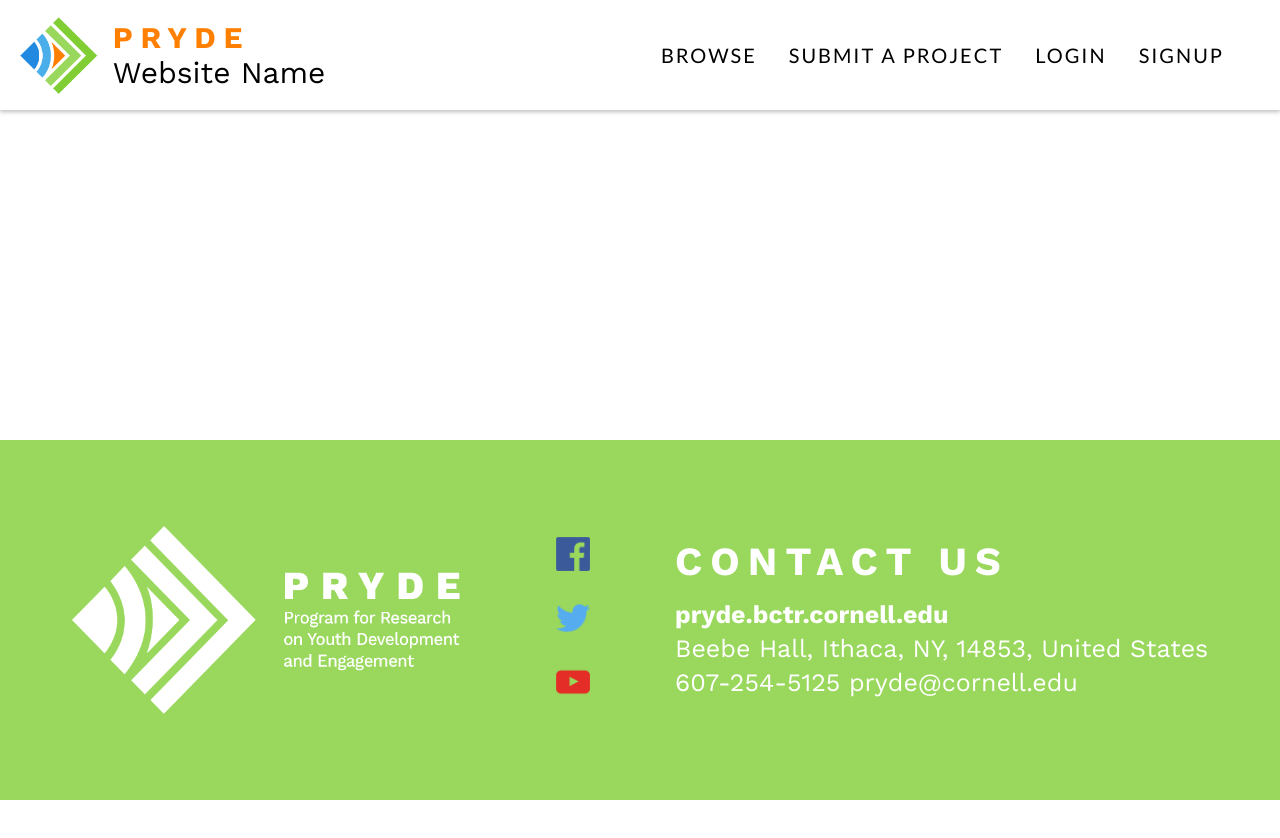
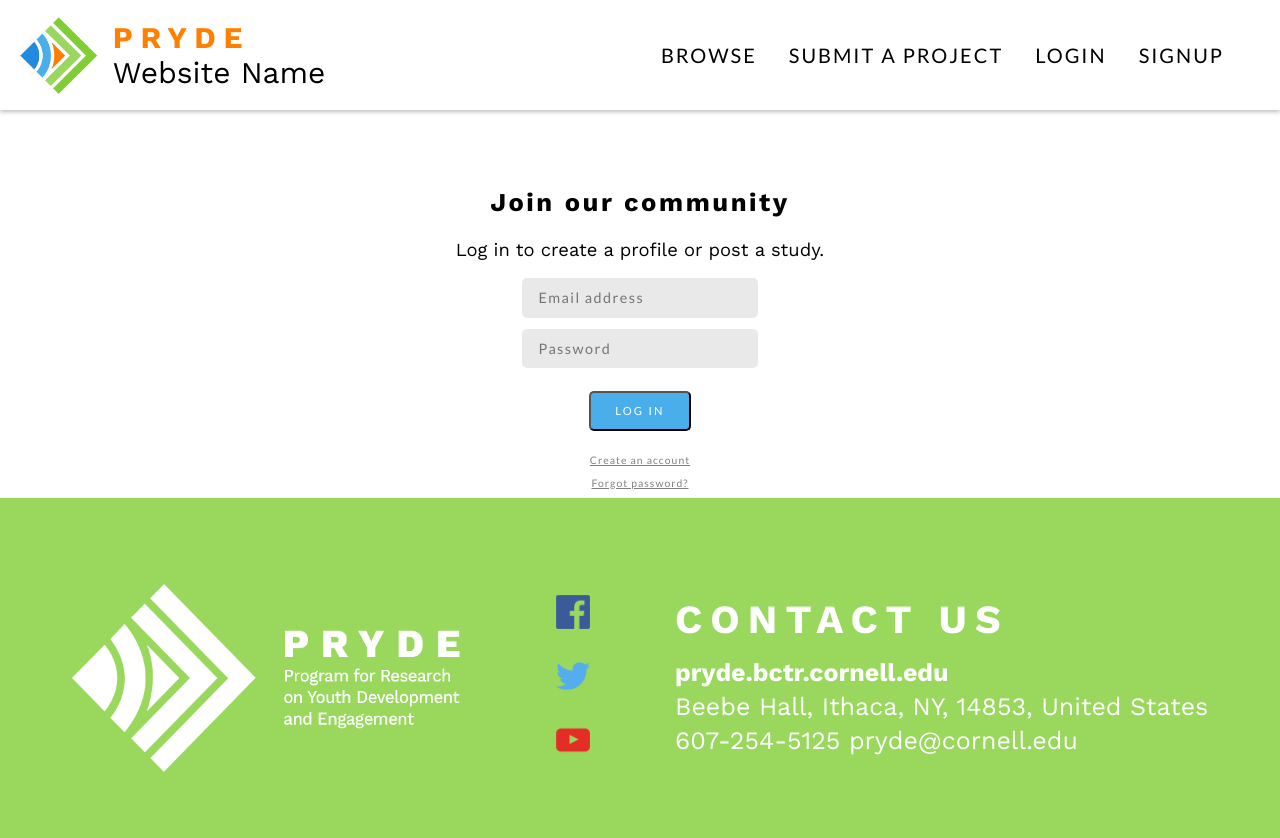
Before and after one commit to gnaww/pryde-connect, a React (Create React App) app in the folder frontend/: page /login in a window 1280 px wide. Shown: the top 838 px of the page. Before the commit the page ends 800 px from the top, so only its background shows below. Built offline with nearby package versions, Linux system fonts and the light colour scheme.

Commit message:
Login page

```diff
--- a/frontend/src/App.js
+++ b/frontend/src/App.js
@@ -1,6 +1,7 @@
 import React from 'react';
 import { BrowserRouter as Router, Route, Switch } from 'react-router-dom';
 import Browse from './pages/Browse';
+import Login from './pages/Login';
 import Navbar from './components/Navbar';
 import Footer from './components/Footer';
 import styles from './App.module.css';
@@ -13,6 +14,7 @@ function App() {
                 <main className={styles.container}>
                     <Switch>
                         <Route path="/browse" exact component={Browse} />
+                        <Route path="/login" exact component={Login} />
                     </Switch>
                 </main>
                 <Footer />
--- /dev/null
+++ b/frontend/src/pages/Login.js
@@ -0,0 +1,31 @@
+import React, { Component } from 'react';
+import styles from '../styles/Login.module.css';
+import { Link } from 'react-router-dom';
+class Login extends Component {
+
+    render() {
+        return (
+            <>
+                <div>
+                    <p className={styles.joinOurCommunity}>
+                        Join our community
+                    </p>
+                    <p className={styles.loginToCreate}>
+                        Log in to create a profile or post a study.
+                    </p>
+                    <form className={styles.loginForm}>
+                        <input className={styles.textInput} placeholder="Email address" type="text" />
+                        <input className={styles.textInput} placeholder="Password" type="password" />
+                        <input className={styles.loginButton} type="submit" value="LOG IN" />
+                    </form>
+                    <div className={styles.links}>
+                        <Link className={styles.link} to="/createaccount">Create an account</Link>
+                        <Link className={styles.link} to="/forgotpassword">Forgot password?</Link>
+                    </div>
+                </div>
+            </>
+        );
+    }
+}
+
+export default Login;
--- /dev/null
+++ b/frontend/src/styles/Login.module.css
@@ -0,0 +1,111 @@
+.joinOurCommunity {
+    font-family: Work Sans;
+    font-style: normal;
+    font-weight: bold;
+    font-size: 3.2vh;
+    line-height: 3.2vh;
+
+    margin-top: 10vh;
+
+    text-align: center;
+    letter-spacing: 0.1em;
+
+    color: #000000;
+}
+
+.loginToCreate {
+    justify-content: center;
+
+    font-family: Work Sans;
+    font-style: normal;
+    font-weight: normal;
+    font-size: 2.3vh;
+    line-height: 2.3vh;
+
+    text-align: center;
+
+    color: #000000;
+}
+
+.textInput {
+    height: 4.7vh;
+    width: 17%;
+
+    background: #E9E9E9;
+    border: none;
+    border-radius: 5px;
+
+    margin-bottom: 1.4vh;
+
+    /* input text */
+
+    padding-left: 1.3%;
+    font-family: Lato;
+    font-style: normal;
+    font-weight: normal;
+    font-size: 1.8vh;
+    line-height: 2vh;
+    /* identical to box height */
+
+    letter-spacing: 0.1em;
+
+    color: black;
+}
+
+
+.loginButton {
+    width: 8%;
+    height: 5vh;
+    background: #49AEE9;
+    border-radius: 5px;
+
+    margin-top: 1.4vh;
+    margin-bottom: 2.8vh;
+
+    font-family: Lato;
+    font-style: normal;
+    font-weight: normal;
+    font-size: 1.4vh;
+    line-height: 1.8vh;
+
+    align-self: center;
+    align-items: center;
+    text-align: center;
+    letter-spacing: 0.19em;
+
+    color: #FFFFFF;
+}
+
+.loginForm {
+    display: flex;
+    flex-direction: column;
+    flex-wrap: wrap;
+    justify-content: flex-end;
+    align-content: center;
+}
+
+.link {
+    font-family: Lato;
+    font-style: normal;
+    font-weight: normal;
+    font-size: 1.3vh;
+    line-height: 1.8vh;
+
+    padding-bottom: 1vh;
+
+    align-self: center;
+    align-content: center;
+
+    letter-spacing: 0.1em;
+    text-decoration-line: underline;
+
+    color: #808080;
+}
+
+.links {
+    display: flex;
+    flex-direction: column;
+    flex-wrap: wrap;
+    justify-content: center;
+    align-content: space-around;
+}
```
Also changed, not shown: 1 other file (tests, documents, lock files or other folders).
